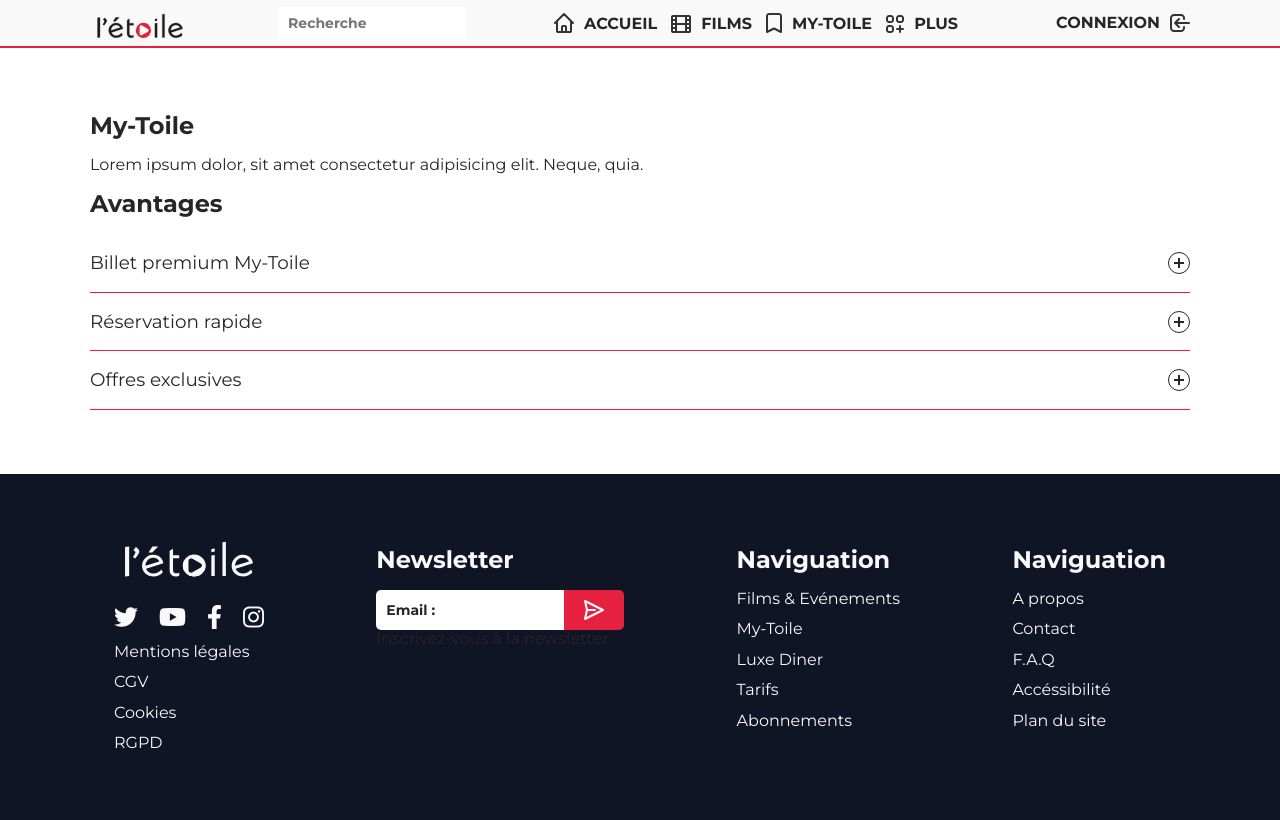
After one commit to ThomasDLG/cinema, a PHP site: page /mytoile.php in a window 1280 px wide. The commit adds this page. Run offline with PHP 8.4, Linux system fonts and the light colour scheme; some libraries are stand-ins or nearby versions.

Commit message:
update links + add mytoile.php

```diff
--- a/inc/footer.php
+++ b/inc/footer.php
@@ -43,9 +43,9 @@
             <h4 class="text-light my-2">Naviguation</h4>
             <ul>
               <li><a class="link" href="#">Films & Evénements</a></li>
-              <li><a class="link" href="#">My-Toile</a></li>
+              <li><a class="link" href="mytoile.php">My-Toile</a></li>
               <li><a class="link" href="#">Luxe Diner</a></li>
-              <li><a class="link" href="#">Tarifs</a></li>
+              <li><a class="link" href="tarifs.php">Tarifs</a></li>
               <li><a class="link" href="#">Abonnements</a></li>
             </ul>
           </div>
@@ -54,7 +54,7 @@
           <div class="footer-content">
             <h4 class="text-light my-2">Naviguation</h4>
             <ul>
-              <li><a class="link" href="#">A propos</a></li>
+              <li><a class="link" href="about.php">A propos</a></li>
               <li><a class="link" href="#">Contact</a></li>
               <li><a class="link" href="#">F.A.Q</a></li>
               <li><a class="link" href="#">Accéssibilité</a></li>
--- a/inc/header.php
+++ b/inc/header.php
@@ -47,7 +47,7 @@
               <ul>
                 <li><a href="index.php"><img src="src/icons/home.svg" alt="">Accueil</a></li>
                 <li><a href="#"><img src="src/icons/films.svg" alt="">Films</a></li>
-                <li><a href="#"><img src="src/icons/bookmark.svg" alt="">My-Toile</a></li>
+                <li><a href="mytoile.php"><img src="src/icons/bookmark.svg" alt="">My-Toile</a></li>
                 <li><a class="plusbtn" href="#"><img src="src/icons/about.svg" alt="">Plus</a></li>
                 <li><a href="#" id="searching"><img src="src/icons/search.svg" alt="">Recherche</a></li>
               </ul>
--- /dev/null
+++ b/mytoile.php
@@ -0,0 +1,37 @@
+<?php
+$title = 'My-Toile';
+include("inc/header.php");
+?>
+
+<section id="about" class="section-64">
+    <div class="container">
+        <h4 class="text-dark pb-2">My-Toile</h4>
+        <p class="text-dark pb-2">Lorem ipsum dolor, sit amet consectetur adipisicing elit. Neque, quia.</p>
+        <h4 class="text-dark pb-2">Avantages</h4>
+        <div class="accordion">
+                <div class="accordion-item">
+                  <button id="accordion-button-1" aria-expanded="false"><span class="accordion-title">Billet premium My-Toile</span><span class="icon" aria-hidden="true"></span></button>
+                  <div class="accordion-content">
+                    <p>Lorem ipsum dolor sit amet, consectetur adipiscing elit, sed do eiusmod tempor incididunt ut labore et dolore magna aliqua. Elementum sagittis vitae et leo duis ut. Ut tortor pretium viverra suspendisse potenti.</p>
+                  </div>
+                </div>
+                <div class="accordion-item">
+                  <button id="accordion-button-2" aria-expanded="false"><span class="accordion-title">Réservation rapide</span><span class="icon" aria-hidden="true"></span></button>
+                  <div class="accordion-content">
+                    <p>Lorem ipsum dolor sit amet, consectetur adipiscing elit, sed do eiusmod tempor incididunt ut labore et dolore magna aliqua. Elementum sagittis vitae et leo duis ut. Ut tortor pretium viverra suspendisse potenti.</p>
+                  </div>
+                </div>
+                <div class="accordion-item">
+                  <button id="accordion-button-3" aria-expanded="false"><span class="accordion-title">Offres exclusives</span><span class="icon" aria-hidden="true"></span></button>
+                  <div class="accordion-content">
+                    <p>Lorem ipsum dolor sit amet, consectetur adipiscing elit, sed do eiusmod tempor incididunt ut labore et dolore magna aliqua. Elementum sagittis vitae et leo duis ut. Ut tortor pretium viverra suspendisse potenti.</p>
+                  </div>
+                </div>
+              </div>
+            </div>
+    </div>
+</section>
+
+<?php
+  include("inc/footer.php");
+?>
--- a/scss/_root.scss
+++ b/scss/_root.scss
@@ -9,7 +9,7 @@
     --#{$color}: #{$value};
   }
 
-  ---main-font: "Montserrat", sans-serif;
+  --main-font: "Montserrat", sans-serif;
 }
 
 .code {
--- a/scss/main.css
+++ b/scss/main.css
@@ -236,7 +236,7 @@ video {
   --dark: #282525;
   --white: #fff;
   --black: #000;
-  ---main-font: "Montserrat", sans-serif;
+  --main-font: "Montserrat", sans-serif;
 }
 
 .code {
@@ -1123,4 +1123,4 @@ a {
   font-size: 1rem;
   font-weight: 300;
   margin: 2em 0;
-}
+}/*# sourceMappingURL=main.css.map */
--- a/tarifs.php
+++ b/tarifs.php
@@ -1,5 +1,5 @@
 <?php
-$title = 'A propos';
+$title = 'Tarifs';
 include("inc/header.php");
 ?>
 
```
Also changed, not shown: 1 other file.
